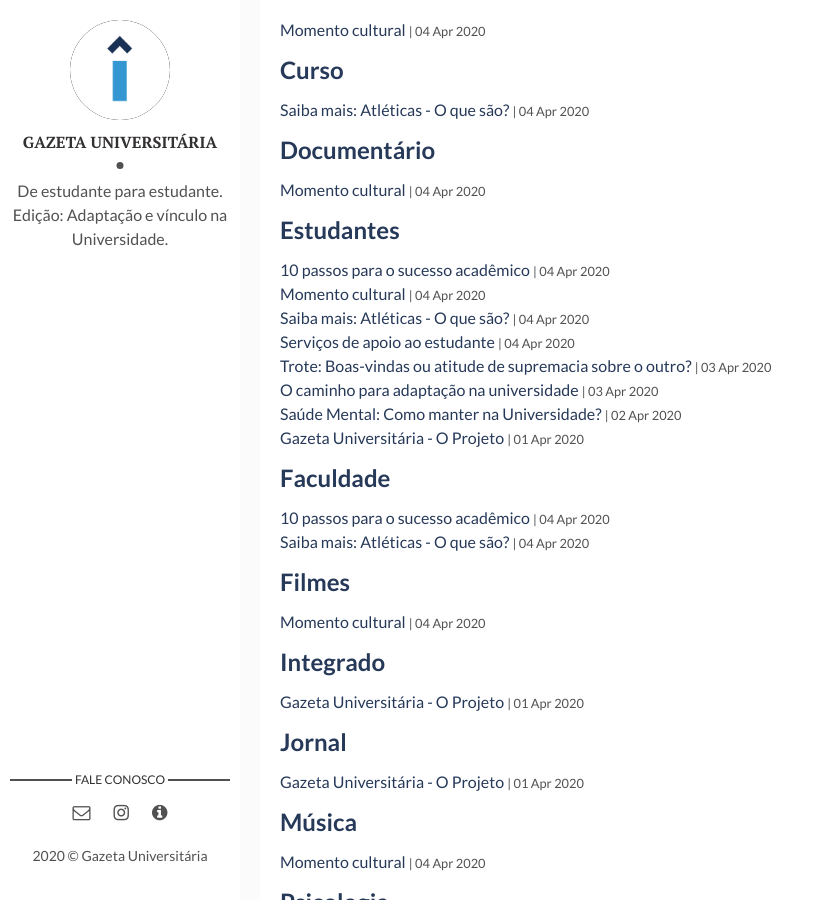
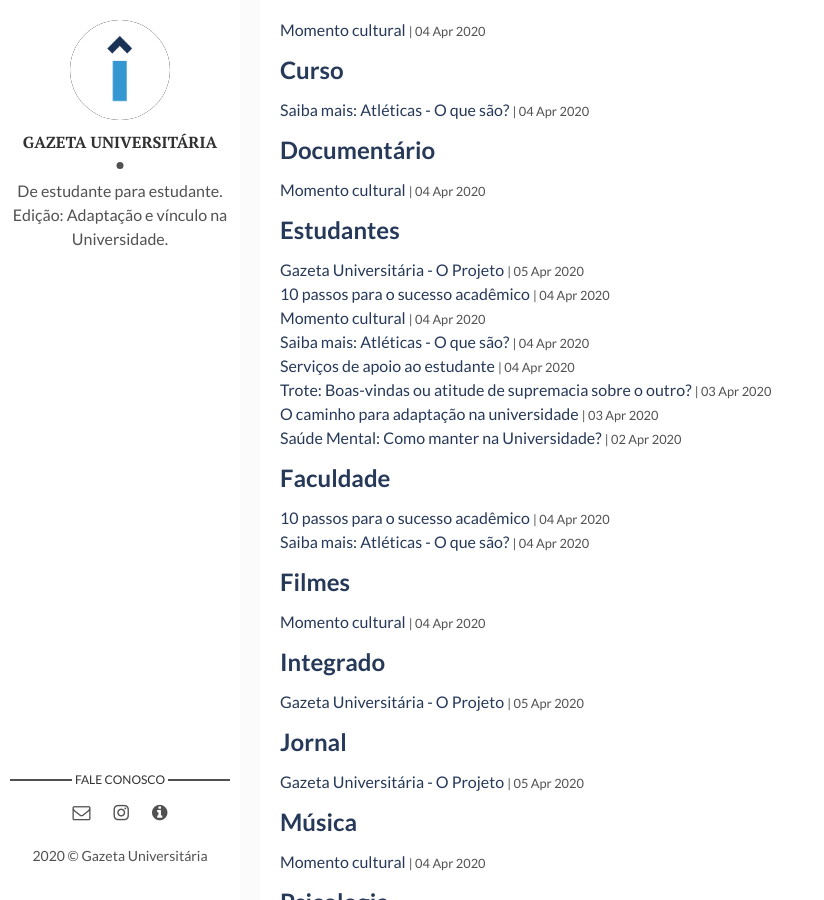
Before and after one commit to gazetauniversitaria/gazetauniversitaria.github.io, a Jekyll site: the page built from tags.html, in a window 1280 px wide and 900 px high, scrolled down 687 px. Shown: the whole window, without its empty margins (0-824 px from the left). Built offline with Jekyll 4.4.1, drawn with Linux system fonts in a browser that asks for light colours.

Commit message:
Update and rename 2020-04-01-apresentacao.markdown to 2020-04-05-apresentacao.markdown

```diff
--- a/_posts/2020-04-01-apresentacao.markdown
+++ b/_posts/2020-04-05-apresentacao.markdown
@@ -1,7 +1,7 @@
 ---
 layout: post
 title: Gazeta Universitária - O Projeto
-date: 2020-04-01 18:00:00 +0300
+date: 2020-04-05 10:00:00 +0300
 description: Ao projeto de jornal online; Gazeta Universitária
 img: apresentacao/capa.jpg
 tags: [Integrado, Jornal, Estudantes] # add tag
```
